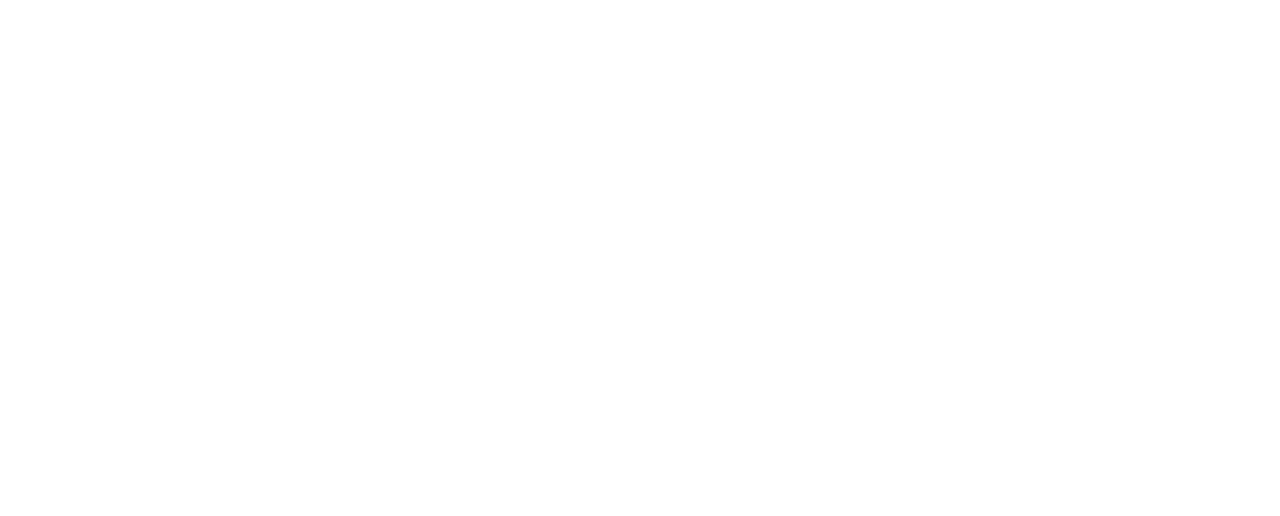
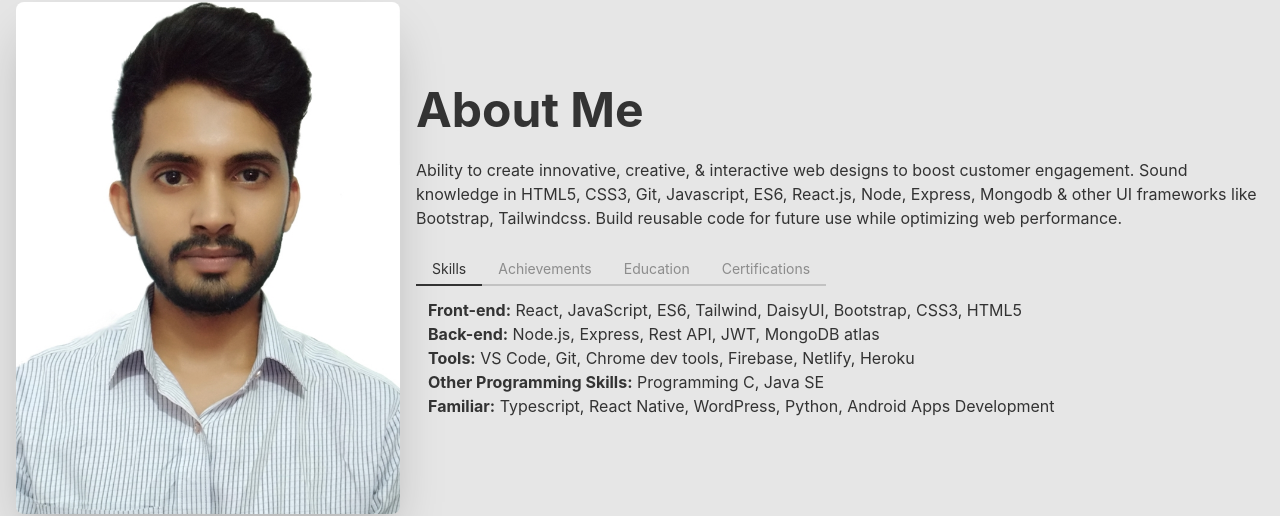
Before and after one commit to diptasahacse/diptasahaportfolio, a React (Create React App) app: page / in a window 1280 px wide. Shown: the part 1006-1522 px from the top of the page. Before the commit the page ends 864 px from the top, so only its background shows below. Built offline with nearby package versions, Linux system fonts and the light colour scheme.

Commit message:
design adbout section

```diff
--- /dev/null
+++ b/src/components/Home/About/About.js
@@ -0,0 +1,47 @@
+import React, { useState } from 'react';
+import dipta from '../../../images/dipta.jpeg'
+import AboutAchievements from './AboutAchievements/AboutAchievements';
+import AboutCertifications from './AboutCertifications/AboutCertifications';
+import AboutEducation from './AboutEducation/AboutEducation';
+import AboutSkill from './AboutSkill/AboutSkill';
+
+const About = () => {
+    const [tabState, setTabState] = useState("")
+    return (
+        <div class="hero min-h-screen bg-base-200">
+            <div class="hero-content flex-col lg:flex-row">
+                <img src={dipta} class="max-w-sm rounded-lg shadow-2xl" />
+                <div>
+                    <h1 class="text-5xl font-bold">About Me</h1>
+                    <p class="py-6">Ability to create innovative, creative, & interactive web designs to boost customer engagement. Sound knowledge in HTML5, CSS3, Git, Javascript, ES6, React.js, Node, Express, Mongodb & other UI frameworks like Bootstrap, Tailwindcss. Build reusable code for future use while optimizing web performance.</p>
+                    <div>
+                        <div class="tabs">
+                            <button onClick={() => { setTabState('skills') }} className={`tab tab-bordered ${tabState === '' || tabState === 'skills' ? "tab-active" : ''}`}>Skills</button>
+                            <button onClick={() => { setTabState('achievements') }} className={`tab tab-bordered ${tabState === 'achievements' ? "tab-active" : ''}`}>Achievements</button>
+                            <button onClick={() => { setTabState('education') }} className={`tab tab-bordered ${tabState === 'education' ? "tab-active" : ''}`}>Education</button>
+                            <button onClick={() => { setTabState('certifications') }} className={`tab tab-bordered ${tabState === 'certifications' ? "tab-active" : ''}`}>Certifications</button>
+                        </div>
+                        <div>
+                            {
+                                (tabState === '' || tabState === 'skills') && <AboutSkill></AboutSkill>
+                            }
+                            {
+                                tabState === 'achievements' && <AboutAchievements></AboutAchievements>
+                            }
+                            {
+                                tabState === 'education' && <AboutEducation></AboutEducation>
+                            }
+                            {
+                                tabState === 'certifications' && <AboutCertifications></AboutCertifications>
+                            }
+
+
+                        </div>
+                    </div>
+                </div>
+            </div>
+        </div>
+    );
+};
+
+export default About;
--- /dev/null
+++ b/src/components/Home/About/AboutAchievements/AboutAchievements.js
@@ -0,0 +1,11 @@
+import React from 'react';
+
+const AboutAchievements = () => {
+    return (
+        <div className='p-3'>
+            <p>Level One Seller on Fiverr</p>
+        </div>
+    );
+};
+
+export default AboutAchievements;
--- /dev/null
+++ b/src/components/Home/About/AboutCertifications/AboutCertifications.js
@@ -0,0 +1,23 @@
+import React from 'react';
+
+const AboutCertifications = () => {
+    return (
+        <div className='p-3'>
+            <div className='mb-5'>
+                <div className='flex justify-between'>
+                    <h3 className='font-bold text-xl items-center'>Complete Web Development (MERN) </h3>
+                    <span>Programming Hero</span>
+                </div>
+            </div>
+            <div className='mb-5'>
+                <div className='flex justify-between'>
+                    <h3 className='font-bold text-xl items-center'>Programming C </h3>
+                    <span>Programming C</span>
+                </div>
+            </div>
+
+        </div>
+    );
+};
+
+export default AboutCertifications;
--- /dev/null
+++ b/src/components/Home/About/AboutEducation/AboutEducation.js
@@ -0,0 +1,28 @@
+import React from 'react';
+
+const AboutEducation = () => {
+    return (
+        <div className='p-3'>
+            <div className='mb-5'>
+                <div className='flex justify-between'>
+                    <h3 className='font-bold text-xl items-center'>B.Tech in Computer Science and Engineering</h3>
+                    <span>2018 - 2022</span>
+                </div>
+                <div>
+                    <span className='italic text-xs'>LOVELY PROFESSIONAL UNIVERSITY (PUNJAB, INDIA)</span>
+                </div>
+            </div>
+            <div className='mb-2'>
+                <div className='flex justify-between'>
+                    <h3 className='font-bold text-xl items-center'>Diploma in Computer Engineering</h3>
+                    <span>2010 - 2014</span>
+                </div>
+                <div>
+                    <span className='italic text-xs'>KHANJAHAN ALI COLLEGE OF SCIENCE AND TECHNOLOGY (KHULNA, BANGLADESH)</span>
+                </div>
+            </div>
+        </div>
+    );
+};
+
+export default AboutEducation;
--- /dev/null
+++ b/src/components/Home/About/AboutSkill/AboutSkill.js
@@ -0,0 +1,16 @@
+import React from 'react';
+
+const AboutSkill = () => {
+    return (
+        <div className='p-3'>
+            <p><strong>Front-end:</strong> React, JavaScript, ES6, Tailwind, DaisyUI, Bootstrap, CSS3, HTML5</p>
+            <p><strong>Back-end:</strong> Node.js, Express, Rest API, JWT, MongoDB atlas</p>
+            <p><strong>Tools:</strong> VS Code, Git, Chrome dev tools, Firebase, Netlify, Heroku</p>
+            <p><strong>Other Programming Skills:</strong> Programming C, Java SE</p>
+            <p><strong>Familiar:</strong> Typescript, React Native, WordPress, Python, Android Apps Development</p>
+
+        </div>
+    );
+};
+
+export default AboutSkill;
--- a/src/components/Home/Hero/Hero.js
+++ b/src/components/Home/Hero/Hero.js
@@ -2,7 +2,7 @@
 
 const Hero = () => {
     return (
-        <div class="hero min-h-screen" style={{ backgroundImage: 'url(https://api.lorem.space/image/fashion?w=1000&h=800)' }} >
+        <div class="hero min-h-screen" style={{backgroundImage: 'url(https://api.lorem.space/image/fashion?w=1000&h=800)'}} >
             <div class="hero-overlay bg-opacity-60"></div>
             <div class="hero-content text-center text-neutral-content">
                 <div class="max-w-md">
--- a/src/components/Home/Home.js
+++ b/src/components/Home/Home.js
@@ -1,10 +1,12 @@
 import React from 'react';
+import About from './About/About';
 import Hero from './Hero/Hero';
 
 const Home = () => {
     return (
         <div>
             <Hero></Hero>
+            <About></About>
 
         </div>
     );
```
Also changed, not shown: src/images/dipta.jpeg (added).
